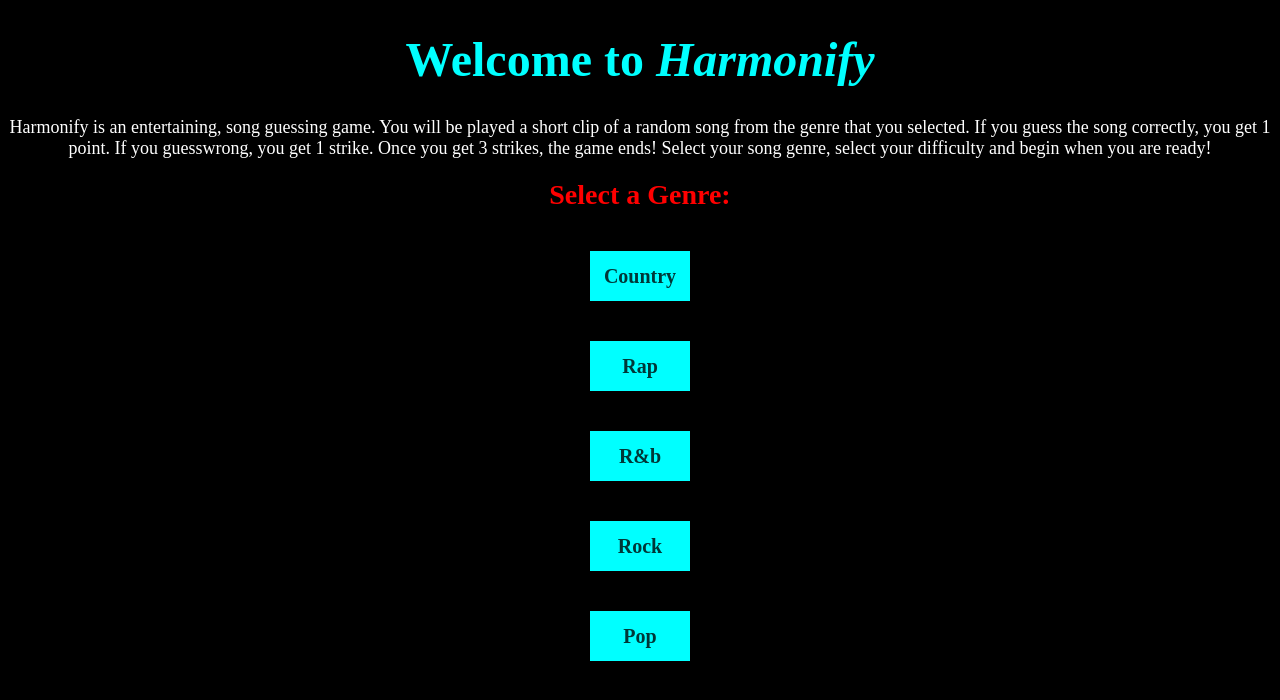
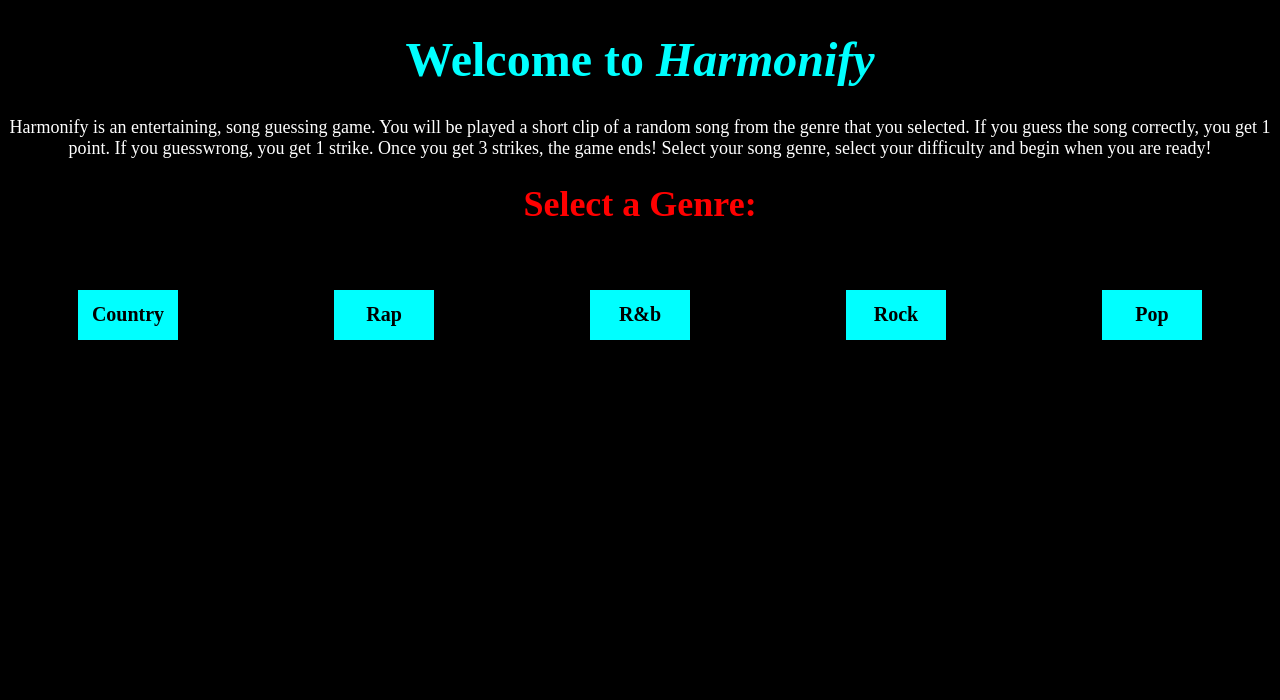
Before and after one commit to rlaird8/se_project, a React (Create React App) app: page / in a window 1280 px wide. Shown: the top 700 px of the page. Built offline with nearby package versions, Linux system fonts and the light colour scheme.

Commit message:
Fix button layout and blinking

```diff
--- a/src/App.js
+++ b/src/App.js
@@ -12,31 +12,18 @@ const layout = () => {
           you get 1 point. If you guesswrong, you get 1 strike. Once you get 3 strikes, the game ends! Select your song genre, select your difficulty and begin when you are ready!
         </p>
       </div>
+      <h1 style={{ color: 'red' }}><b>Select a Genre:</b></h1>
+
 
       <div className='Genres'>
-        <h1><b>Select a Genre:</b></h1>
-        <Button buttonText={"Country"}/>
-        <Button buttonText={"Rap"}/>
-        <Button buttonText={"R&b"}/>
-        <Button buttonText={"Rock"}/>
-        <Button buttonText={"Pop"}/>
-        {/* <div className="center-rectangle">
-          <span className='blinkingText'><b>Country</b></span>
-        </div>
-        <div className="center-rectangle">
-          <span className='blinkingText'><b>Rap</b></span>
-        </div>
-        <div className="center-rectangle">
-          <span className='blinkingText'><b>R&b</b></span>
-        </div>
-        <div className="center-rectangle">
-          <span className='blinkingText'><b>Rock</b></span>
-        </div>
-        <div className="center-rectangle">
-          <span className='blinkingText'><b>Pop</b></span>
-        </div> */}
+        <Button buttonText={"Country"} />
+        <Button buttonText={"Rap"} />
+        <Button buttonText={"R&b"} />
+        <Button buttonText={"Rock"} />
+        <Button buttonText={"Pop"} />
+
       </div>
-    </div>
+    </div >
 
   );
 };
--- a/src/Components/Button/Button.css
+++ b/src/Components/Button/Button.css
@@ -1,28 +1,15 @@
-
 .blinkingText {
   animation: blink 2s infinite;
   /* Same duration as rectangles */
-
+  font-size: 20px;
+  color: black;
+  font-family: 'Times New Roman', Times, serif;
+  animation: none;
 }
 
-.center-rectangle {
-  width: 100px;
-  /* Adjust the width as needed to make the rectangles narrower */
-  height: 50px;
-  /* Adjust the height as needed */
-  background-color: aqua;
-  color: black;
-  font-family: 'Times New Roman', Times, serif;
-  font-size: 20px;
-  /* Rectangle background color */
-  margin: 5px;
-  /* Add some spacing between options */
-  margin: 40px auto;
-  display: flex;
-  justify-content: center;
-  align-items: center;
-  text-align: center;
-  /*animation: blink 2s infinite;*/
+.blinkingText:hover {
+  animation: blink 2s infinite;
+  /* Blink animation on hover */
 }
 
 @keyframes blink {
@@ -39,9 +26,27 @@
   }
 }
 
+.center-rectangle {
+  width: 100px;
+  /* Adjust the width as needed to make the rectangles narrower */
+  height: 50px;
+  /* Adjust the height as needed */
+  background-color: aqua;
+  /* Rectangle background color */
+  margin: 5px;
+  /* Add some spacing between options */
+  margin: 40px auto;
+  display: flex;
+  justify-content: center;
+  align-items: center;
+  text-align: center;
+  /*animation: blink 2s infinite;*/
+}
+
+
 
 .Genres {
   font-size: 14px;
   margin: 20px auto;
-  color: red;
+  display: flex;
 }
--- a/src/Components/Button/Button.jsx
+++ b/src/Components/Button/Button.jsx
@@ -1,10 +1,10 @@
 import React from 'react'
 import './Button.css';
 
-export default function Button( { buttonText } ) {
+export default function Button({ buttonText }) {
   return (
     <div className="center-rectangle">
-          <span className='blinkingText'><b>{ buttonText }</b></span>
+      <span className='blinkingText'><b>{buttonText}</b></span>
     </div>
   )
 }
```
